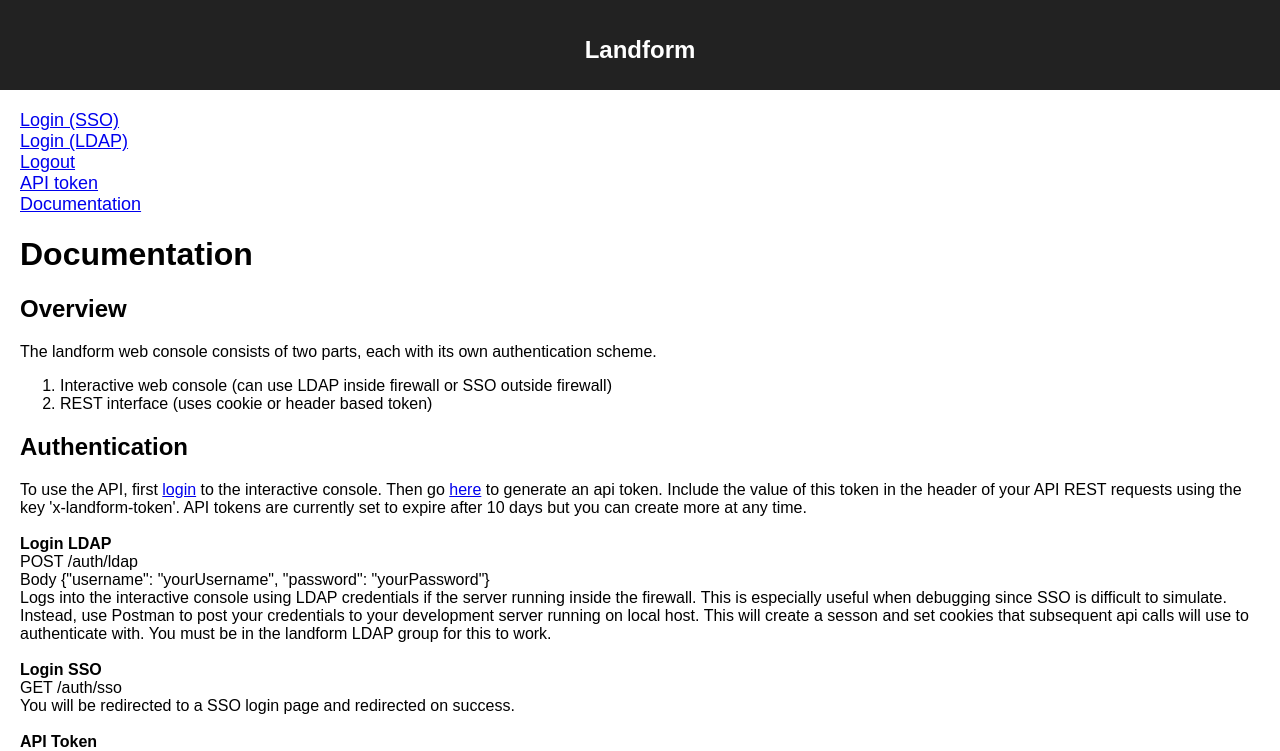
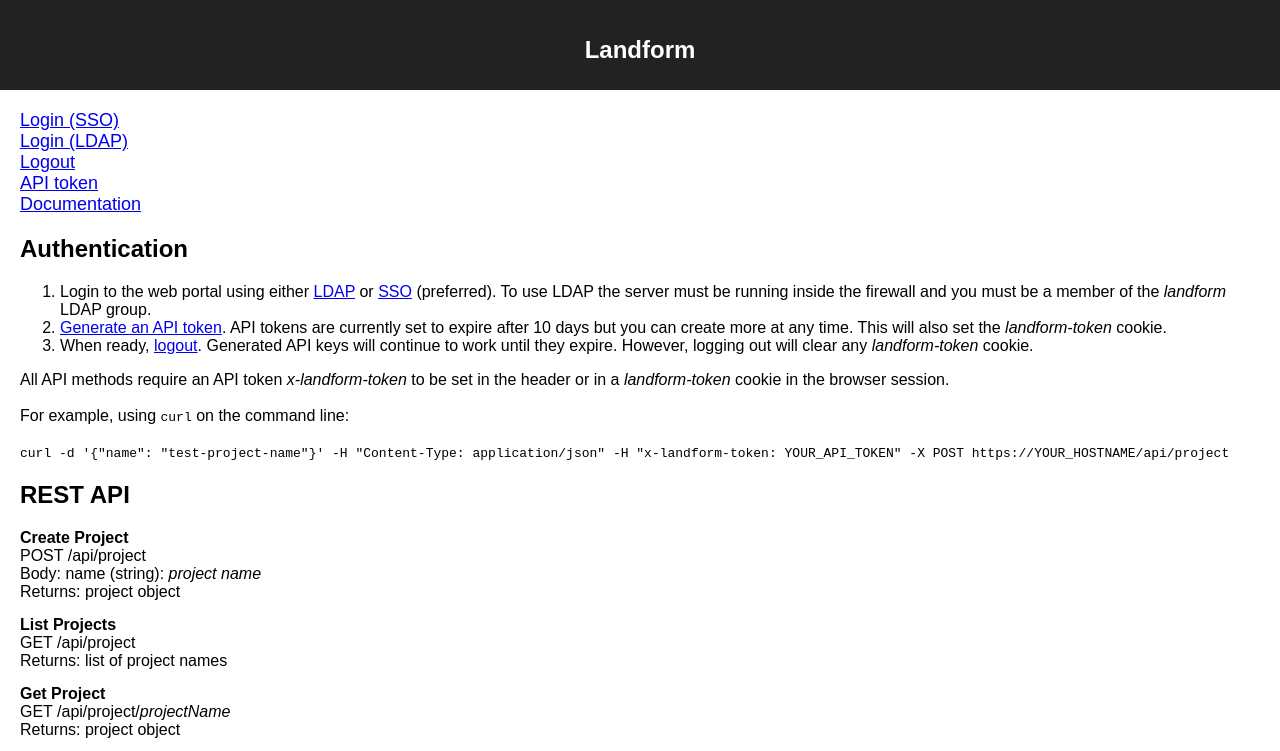
Before and after one commit to NASA-AMMOS/Landform, a React (Create React App) app in the folder LandformWeb/client/: page /documentation in a window 1280 px wide. Shown: the top 751 px of the page. Built offline with nearby package versions, Linux system fonts and the light colour scheme.

Commit message:
client documentation cleanups

```diff
--- /dev/null
+++ b/LandformWeb/client/src/ApiEntry.js
@@ -0,0 +1,24 @@
+import React from 'react';
+
+const ApiEntry = (props) => {
+
+  const method = props.method.toUpperCase();
+
+  const params = props.params ? (
+    <div>
+      {method === 'POST' ? 'Body' : 'Params'}:
+      {props.params.map((p, i, a) => (<span> {p.name} ({p.type}): <i>{p.desc}</i>{i < a.length - 1 ? ',' : ''}</span>))}
+    </div>
+  ) : null;
+
+  return (
+    <div style={{ 'margin-top': '15px' }}>
+      <div><b>{props.title}</b></div>
+      <div>{method} /api/{props.route}</div>
+      {params}
+      <div>Returns: {props.returns}</div>
+    </div>
+  );
+};
+
+export default ApiEntry;
--- a/LandformWeb/client/src/Documentation.js
+++ b/LandformWeb/client/src/Documentation.js
@@ -1,81 +1,48 @@
 import React from 'react';
+import { Link } from 'react-router-dom';
+import ApiEntry from './ApiEntry';
 
 const Documentation = () => (
   <div className="documentation">
-    <h1>Documentation</h1>
-    <h2>Overview</h2>
-    The landform web console consists of two parts, each with its own authentication scheme.
+
+    <h2>Authentication</h2>
     <ol>
-      <li>Interactive web console (can use LDAP inside firewall or SSO outside firewall)</li>
-      <li>REST interface (uses cookie or header based token)</li>
+      <li>Login to the web portal using either <Link to="/ldapLogin">LDAP</Link> or <a href="/auth/sso">SSO</a> (preferred).  To use LDAP the server must be running inside the firewall and you must be a member of the <i>landform</i> LDAP group.</li>
+      <li><a href="/auth/apiToken">Generate an API token</a>.  API tokens are currently set to expire after 10 days but you can create more at any time.  This will also set the <i>landform-token</i> cookie.</li>
+      <li>When ready, <a href="/auth/logout">logout</a>.  Generated API keys will continue to work until they expire.  However, logging out will clear any <i>landform-token</i> cookie.</li>
     </ol>
 
-    <h2>Authentication</h2>
-    To use the API, first <a href="sso/login">login</a> to the interactive console.
-    Then go <a href="/auth/apiToken">here</a> to generate an api token.
-    Include the value of this token in the header of your API REST requests using
-    the key {"'x-landform-token'"}.
-    API tokens are currently set to expire after 10 days but you can create more at any time.
-    <br />
-    <br />
-    <b>Login LDAP</b><br />
-    POST /auth/ldap<br />
-    Body {'{"username": "yourUsername", "password": "yourPassword"}'}<br />
-    Logs into the interactive console using LDAP credentials if the server
-    running inside the firewall. This is especially useful when debugging since
-    SSO is difficult to simulate.  Instead, use Postman to post your credentials to your development
-    server running on local host.  This will create a sesson
-    and set cookies that subsequent api calls will use to authenticate with.
-    You must be in the landform LDAP group for this to work.
-    <br />
-    <br />
-    <b>Login SSO</b><br />
-    GET /auth/sso<br />
-    You will be redirected to a SSO login page and redirected on success.
-    <br />
-    <br />
-    <b>API Token</b><br />
-    GET /auth/apiToken<br />
-    Returns a json object with an API token
-    <br />
-    <br />
-    <b>Logout</b><br />
-    GET /auth/logout<br />
-    Clears any API cookies and ends interactive browser session, regardless of login
-    method (SSO or LDAP).  Note that generated API keys will continue to work until they expire.
-    <br />
-    <br />
-    <h1>API Documentation</h1>
-    All API methods require an API key {"'x-landform-token'"} to be set in the header or a {"'landform-token'"} cookie set in the browser session
-    <br />
-    <br />
-    Example Curl Command Syntax:
-    <br />
-    <pre>
-      {'curl -d \'{"name": "test-project-name"}\' -H "Content-Type: application/json" -H "x-landform-token: YOUR_API_TOKEN" -X POST http://YOUR_HOSTNAME/api/project'}
-    </pre>
-    <h2>Projects</h2>
-    <b>Create a project</b><br />
-    POST /api/project<br />
-    Body {'{"name": "projectName"}'}<br />
-    Returns project object
-    <br />
-    <br />
-    <b>List projects</b><br />
+    All API methods require an API token <i>x-landform-token</i> to be set in the header or in a <i>landform-token</i> cookie in the browser session.
 
-    GET /api/project<br />
-    Returns a list of project names
-    <br />
-    <br />
-    <b>View project</b><br />
-    GET /api/project/projectName<br />
-    Returns project object
-    <br />
-    <br />
-    <b>Delete project</b><br />
-    DELETE /api/project/projectName<br />
-    Returns project object
-    <br />
+    <br/><br/>
+
+    For example, using <code>curl</code> on the command line:<br/><br/>
+    <code>
+      {'curl -d \'{"name": "test-project-name"}\' -H "Content-Type: application/json" -H "x-landform-token: YOUR_API_TOKEN" -X POST https://YOUR_HOSTNAME/api/project'}
+    </code>
+
+    <h2>REST API</h2>
+
+    <ApiEntry
+      title="Create Project" method="POST" route="project"
+      params={[{ name: 'name', type: 'string', desc: 'project name' }]}
+      returns="project object"
+    />
+
+    <ApiEntry
+      title="List Projects" method="GET" route="project"
+      returns="list of project names"
+    />
+
+    <ApiEntry
+      title="Get Project" method="GET" route={<span>project/<i>projectName</i></span>}
+      returns="project object"
+    />
+
+    <ApiEntry
+      title="Delete Project" method="DELETE" route={<span>project/<i>projectName</i></span>}
+      returns="project object"
+    />
   </div>
 );
 
```
